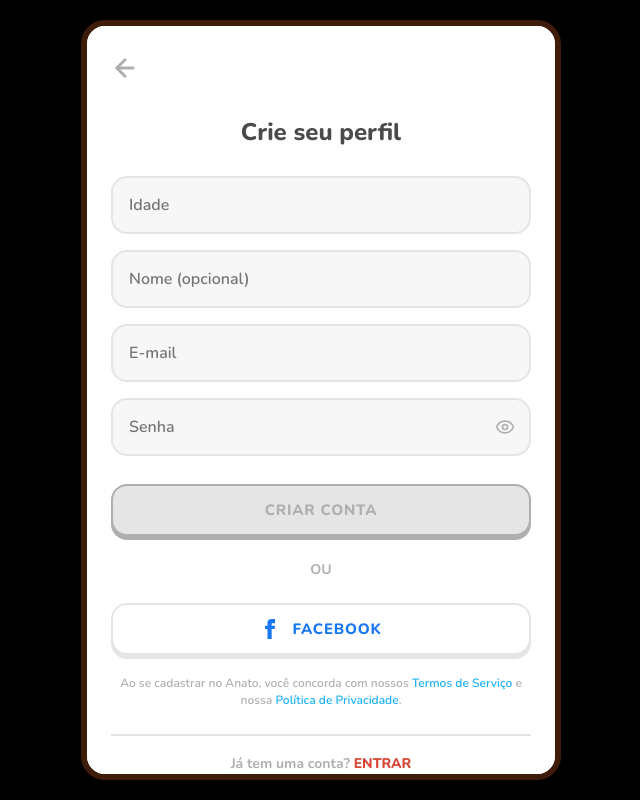
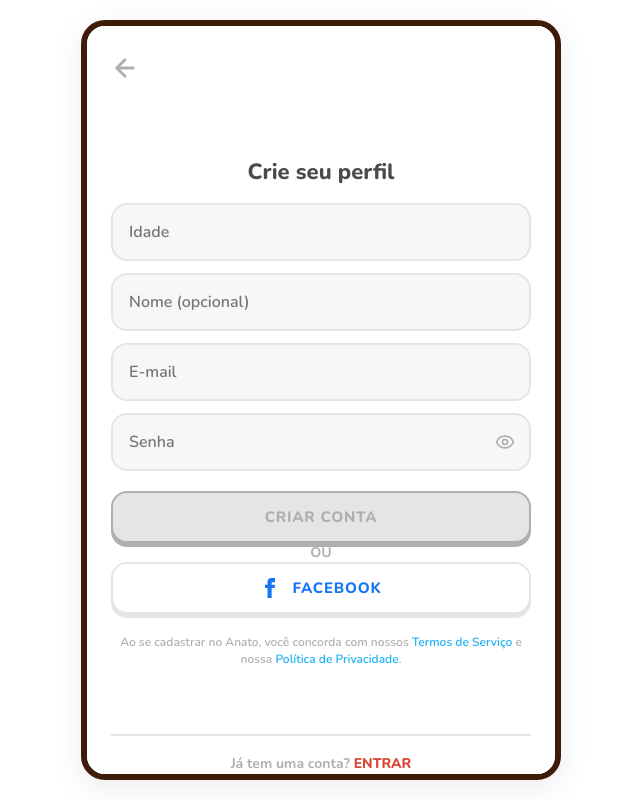
Before and after one commit to Bruno-Marinho0/anato, a React (Vite) app in the folder app/: page / in a window 1280 px wide. Both pictures are taken after a click on the button "ENTRAR". Shown: the whole page, without its empty margins (319-959 px from the left). Built offline with nearby package versions, Linux system fonts and the light colour scheme.

Commit message:
fix: ajuste de responsividade mobile, remocao de barras pretas e prevencao de corte de conteudo

```diff
--- a/app/src/components/Done.jsx
+++ b/app/src/components/Done.jsx
@@ -19,22 +19,22 @@ export const Done = ({ mistakes = 0, onContinue }) => {
         </div>
 
         {/* Mascot & Mascot cheering side by side with a flexing arm bone */}
-        <div className="flex items-end justify-center gap-2 mb-6">
-          <Mascot state="celebrating" size={160} />
+        <div className="flex items-end justify-center gap-2 mb-4">
+          <Mascot state="celebrating" size={140} />
         </div>
 
         {/* Dynamic Titles */}
         <h1 style={{
-          fontSize: '26px',
+          fontSize: '24px',
           fontWeight: '900',
           color: 'var(--color-orange)',
           textShadow: '0 1px 0 rgba(0,0,0,0.05)',
-          marginBottom: '8px'
+          marginBottom: '6px'
         }}>
           {accuracy === 100 ? 'Pontuação Perfeita!' : 'Excelente Trabalho!'}
         </h1>
         <p style={{
-          fontSize: '15px',
+          fontSize: '14px',
           color: 'var(--color-gray-dark)',
           fontWeight: '600',
           maxWidth: '300px',
@@ -47,18 +47,18 @@ export const Done = ({ mistakes = 0, onContinue }) => {
       </div>
 
       {/* Stats Cards Display */}
-      <div className="grid grid-cols-2 gap-4 my-8 w-full px-2">
+      <div className="grid grid-cols-2 gap-4 my-4 w-full px-2">
         {/* XP Card */}
         <div style={{
           backgroundColor: 'var(--color-yellow)',
           color: 'var(--color-charcoal)',
           borderRadius: '20px',
-          padding: '16px 12px',
+          padding: '12px 10px',
           boxShadow: '0 4px 0 var(--color-yellow-dark)',
           display: 'flex',
           flexDirection: 'column',
           alignItems: 'center',
-          gap: '6px'
+          gap: '4px'
         }}>
           <span style={{
             fontSize: '11px',
@@ -80,12 +80,12 @@ export const Done = ({ mistakes = 0, onContinue }) => {
           backgroundColor: 'var(--color-green)',
           color: 'var(--color-charcoal)',
           borderRadius: '20px',
-          padding: '16px 12px',
+          padding: '12px 10px',
           boxShadow: '0 4px 0 var(--color-green-dark)',
           display: 'flex',
           flexDirection: 'column',
           alignItems: 'center',
-          gap: '6px'
+          gap: '4px'
         }}>
           <span style={{
             fontSize: '11px',
@@ -104,7 +104,7 @@ export const Done = ({ mistakes = 0, onContinue }) => {
       </div>
 
       {/* Continue Action */}
-      <div className="mb-10 w-full px-2">
+      <div className="mb-6 w-full px-2">
         <button
           onClick={onContinue}
           className="btn-3d btn-green"
--- a/app/src/components/Onboarding.jsx
+++ b/app/src/components/Onboarding.jsx
@@ -27,6 +27,7 @@ export const Onboarding = ({ onStartTest, onGoToMap, onLogin }) => {
             style={{
               width: '180px',
               height: '180px',
+              maxHeight: '20vh',
               objectFit: 'contain'
             }}
           />
--- a/app/src/components/Register.jsx
+++ b/app/src/components/Register.jsx
@@ -30,18 +30,18 @@ export const Register = ({ onBack, onSubmit }) => {
       </div>
 
       {/* Main Content Form */}
-      <div className="flex-1 flex flex-col justify-center my-6">
+      <div className="flex-1 flex flex-col justify-center my-3">
         <h2 style={{
-          fontSize: '24px',
+          fontSize: '22px',
           fontWeight: '800',
           color: '#4b4b4b',
           textAlign: 'center',
-          marginBottom: '28px'
+          marginBottom: '16px'
         }}>
           Crie seu perfil
         </h2>
 
-        <form onSubmit={handleSubmit} className="flex flex-col gap-4">
+        <form onSubmit={handleSubmit} className="flex flex-col gap-3">
           <input
             type="number"
             placeholder="Idade"
@@ -85,7 +85,7 @@ export const Register = ({ onBack, onSubmit }) => {
           <button
             type="submit"
             className={`btn-3d ${isFormValid ? 'btn-blue' : 'btn-disabled'}`}
-            style={{ marginTop: '12px' }}
+            style={{ marginTop: '8px' }}
             disabled={!isFormValid}
           >
             CRIAR CONTA
@@ -93,7 +93,7 @@ export const Register = ({ onBack, onSubmit }) => {
         </form>
 
         {/* OR Divider */}
-        <div className="flex items-center gap-4 my-6 text-gray-medium font-bold text-sm justify-center">
+        <div className="flex items-center gap-4 my-3 text-gray-medium font-bold text-sm justify-center">
           <div className="h-[2px] bg-gray-light flex-1"></div>
           <span>OU</span>
           <div className="h-[2px] bg-gray-light flex-1"></div>
--- a/app/src/index.css
+++ b/app/src/index.css
@@ -35,13 +35,14 @@
 }
 
 body {
-  background-color: #010000;
+  background-color: #ffffff;
   color: var(--color-charcoal);
   font-weight: 700;
   display: flex;
   justify-content: center;
   align-items: flex-start;
   min-height: 100vh;
+  min-height: 100dvh;
   overflow-x: hidden;
 }
 
@@ -49,7 +50,8 @@ body {
 .app-frame {
   width: 100%;
   max-width: 480px;
-  min-height: 100vh;
+  height: 100vh;
+  height: 100dvh;
   background-color: var(--color-white);
   box-shadow: 0 8px 32px rgba(0, 0, 0, 0.08);
   display: flex;
@@ -61,7 +63,8 @@ body {
 @media (min-width: 481px) {
   .app-frame {
     margin: 20px 0;
-    min-height: calc(100vh - 40px);
+    height: calc(100vh - 40px);
+    height: calc(100dvh - 40px);
     border-radius: 24px;
     border: 6px solid var(--color-charcoal);
   }
```
